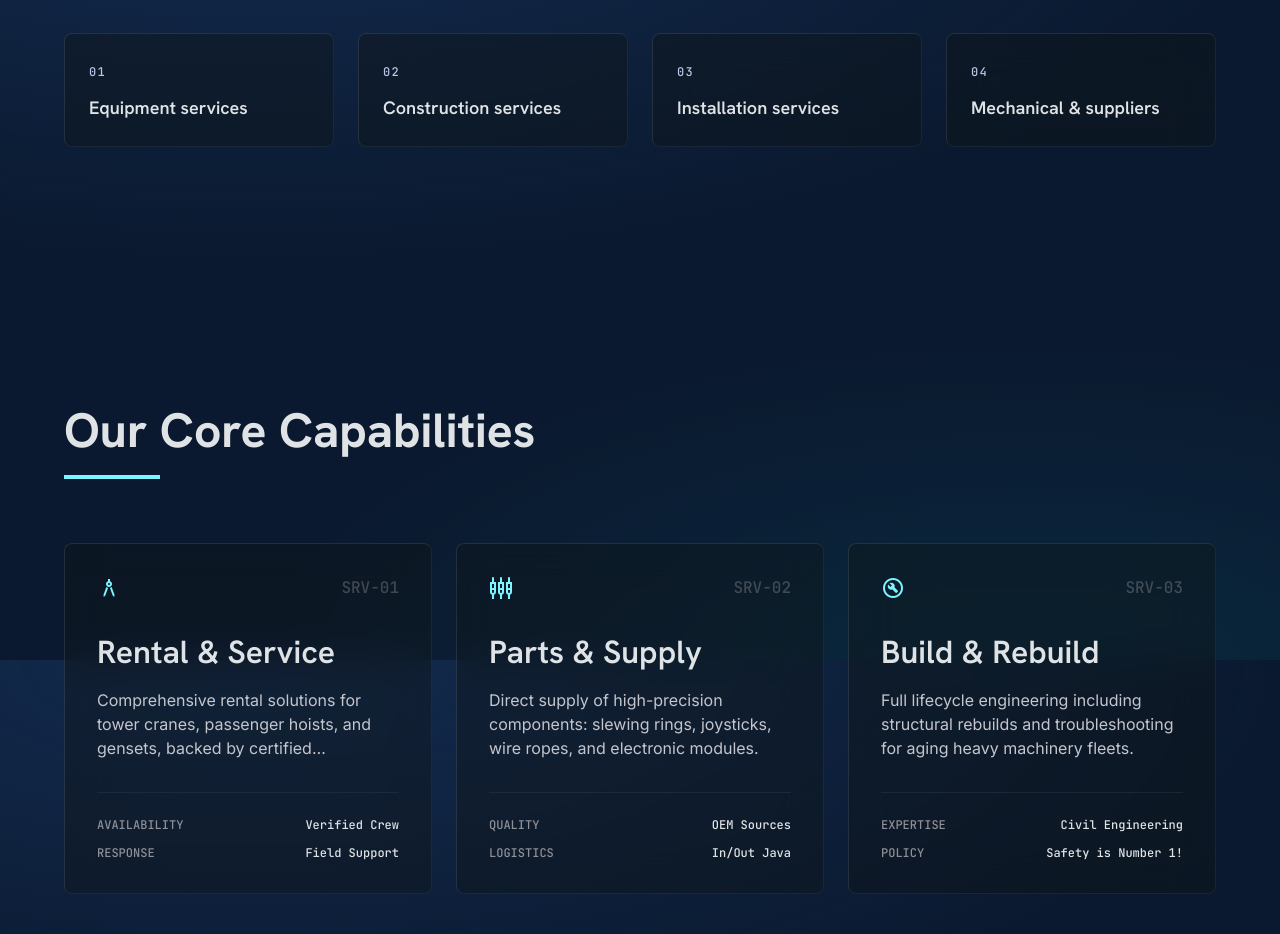
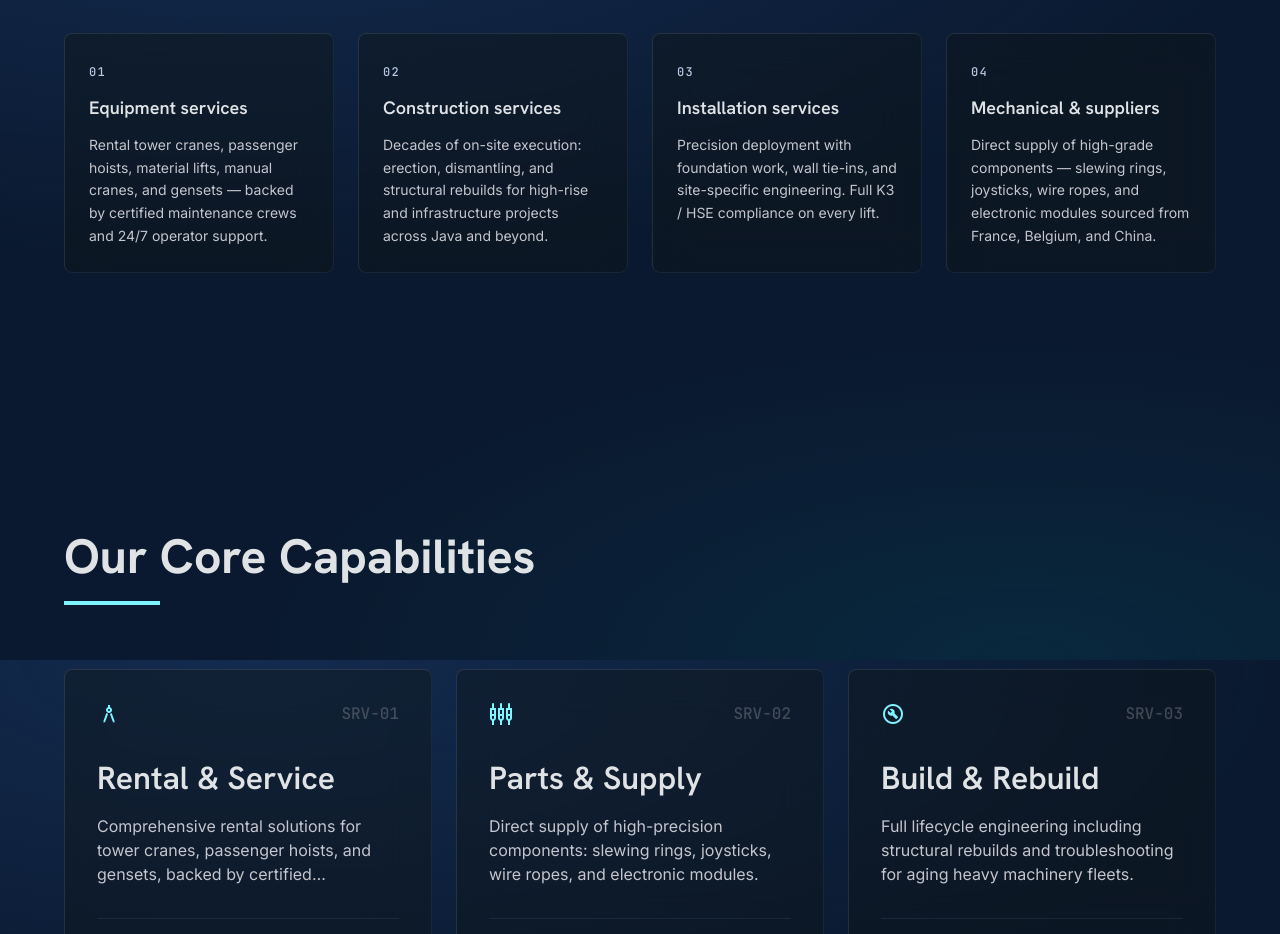
Before and after one commit to ibayers/Website-Trust-Anugrah, a Next.js app: page / in a window 1280 px wide. Shown: the part 940-1874 px from the top of the page. Built offline with nearby package versions, Linux system fonts and the light colour scheme.

Commit message:
penambahan teks di home

```diff
--- a/src/app/page.tsx
+++ b/src/app/page.tsx
@@ -9,6 +9,16 @@ import { verifiedValue } from '@/lib/contact';
 // Home / Landing — ported from _archive/design/home_modernized/code.html.
 // Hero image: /images/A1 CRANE.jpg (local, from archive batch).
 // Stats: onlyVerified per PRD §4 rule 4 (design fabricates 142/85+/500+ — we ship 20+/500+ with caveat).
+
+// Pillar blurbs — indexed to align with company.coreBusiness order
+// (Equipment services, Construction services, Installation services, Mechanical & suppliers).
+const pillarDescriptions: readonly string[] = [
+  'Rental tower cranes, passenger hoists, material lifts, manual cranes, and gensets — backed by certified maintenance crews and 24/7 operator support.',
+  'Decades of on-site execution: erection, dismantling, and structural rebuilds for high-rise and infrastructure projects across Java and beyond.',
+  'Precision deployment with foundation work, wall tie-ins, and site-specific engineering. Full K3 / HSE compliance on every lift.',
+  'Direct supply of high-grade components — slewing rings, joysticks, wire ropes, and electronic modules sourced from France, Belgium, and China.',
+];
+
 export default function HomePage() {
   const tagline = verifiedValue(company.tagline);
   const motto = verifiedValue(company.motto);
@@ -80,14 +90,20 @@ export default function HomePage() {
           className="mb-12"
         />
         <div className="grid grid-cols-1 md:grid-cols-2 lg:grid-cols-4 gap-gutter">
-          {coreBusiness.map((pillar, i) => (
+          {coreBusiness.map((pillar, i) => {
+            const desc = pillarDescriptions[i] ?? '';
+            return (
               <GlassCard key={pillar} className="p-6">
                 <span className="font-label-technical text-tertiary text-xs uppercase tracking-widest">
                   0{i + 1}
                 </span>
                 <p className="mt-3 font-headline-md text-body-lg text-on-surface font-semibold">{pillar}</p>
+                {desc && (
+                  <p className="mt-3 text-sm text-on-surface-variant leading-relaxed">{desc}</p>
+                )}
               </GlassCard>
-          ))}
+            );
+          })}
         </div>
       </section>
 
```
Lines whose indentation alone changed are shown as unchanged.
